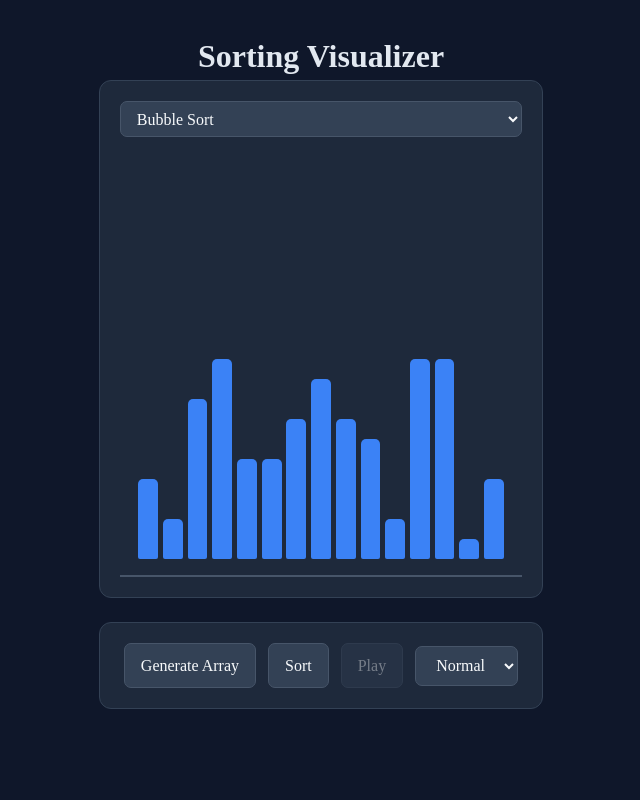
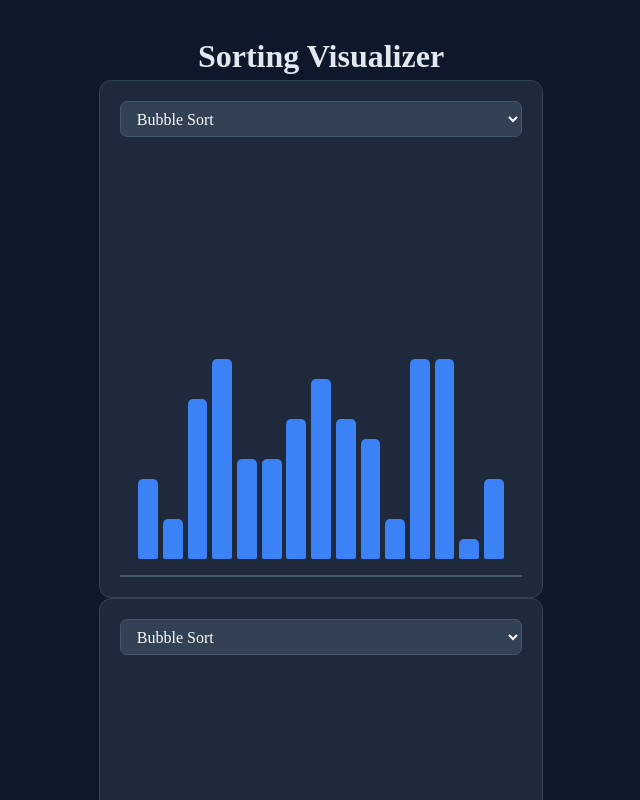
Before and after one commit to JesseVahlfors/sorting-visualizer, a React (Vite) app: page / in a window 1280 px wide. Shown: the top 800 px of the page, without its empty margins (319-959 px from the left). Built offline with nearby package versions, Linux system fonts and the light colour scheme.

Commit message:
refactor: update VisualizationArea to use array mapping for AlgorithmCard components

```diff
--- a/src/components/VisualizationArea.jsx
+++ b/src/components/VisualizationArea.jsx
@@ -21,7 +21,7 @@ function VisualizationArea() {
   const [speed, setSpeed] = useState("normal");
   const [isCardReady, setIsCardReady] = useState(false);
   // Ref used to call the small command interface exposed by AlgorithmCard.
-  const algorithmCardRef = useRef();
+  const algorithmCardRef = useRef([]);
 
   function createRandomArray() {
     const newArray = [];
@@ -53,9 +53,13 @@ function VisualizationArea() {
     setIsPlaying(false);
   }
 
+  const cards = [{ id: 0 }, { id: 1 }, { id: 2 }, { id: 3 }];
+
   return (
     <div className="visualization-area">
+      {cards.map((card) => (
         <AlgorithmCard
+          key={card.id}
           ref={algorithmCardRef}
           array={array}
           isPlaying={isPlaying}
@@ -64,6 +68,7 @@ function VisualizationArea() {
           onReady={handleCardReady}
           onAlgorithmChange={handleAlgorithmChange}
         />
+      ))}
       <ControlsArea
         isPlaying={isPlaying}
         setIsPlaying={setIsPlaying}
```
Also changed, not shown: 1 other file (tests, documents, lock files or other folders). Lines whose indentation alone changed are shown as unchanged.
